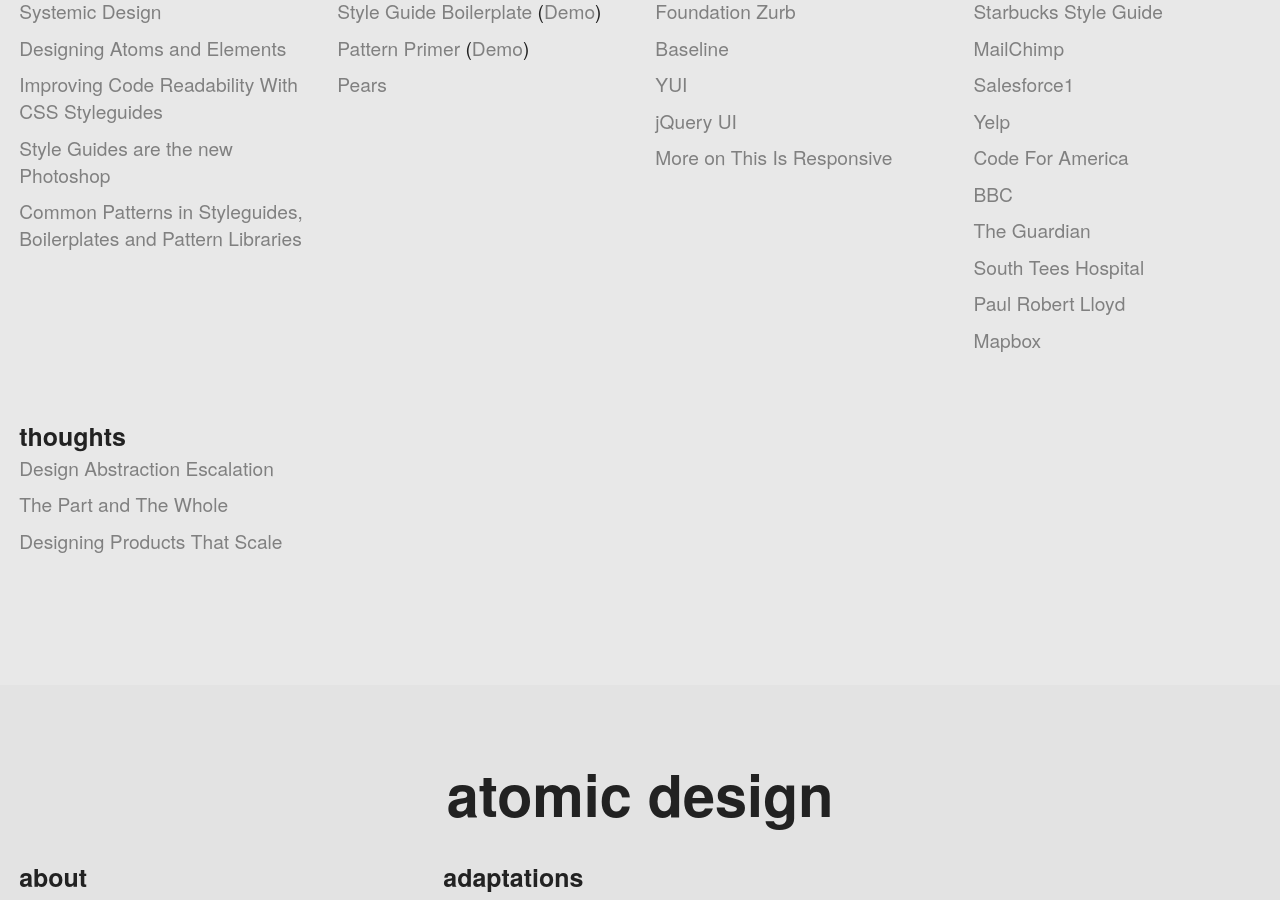
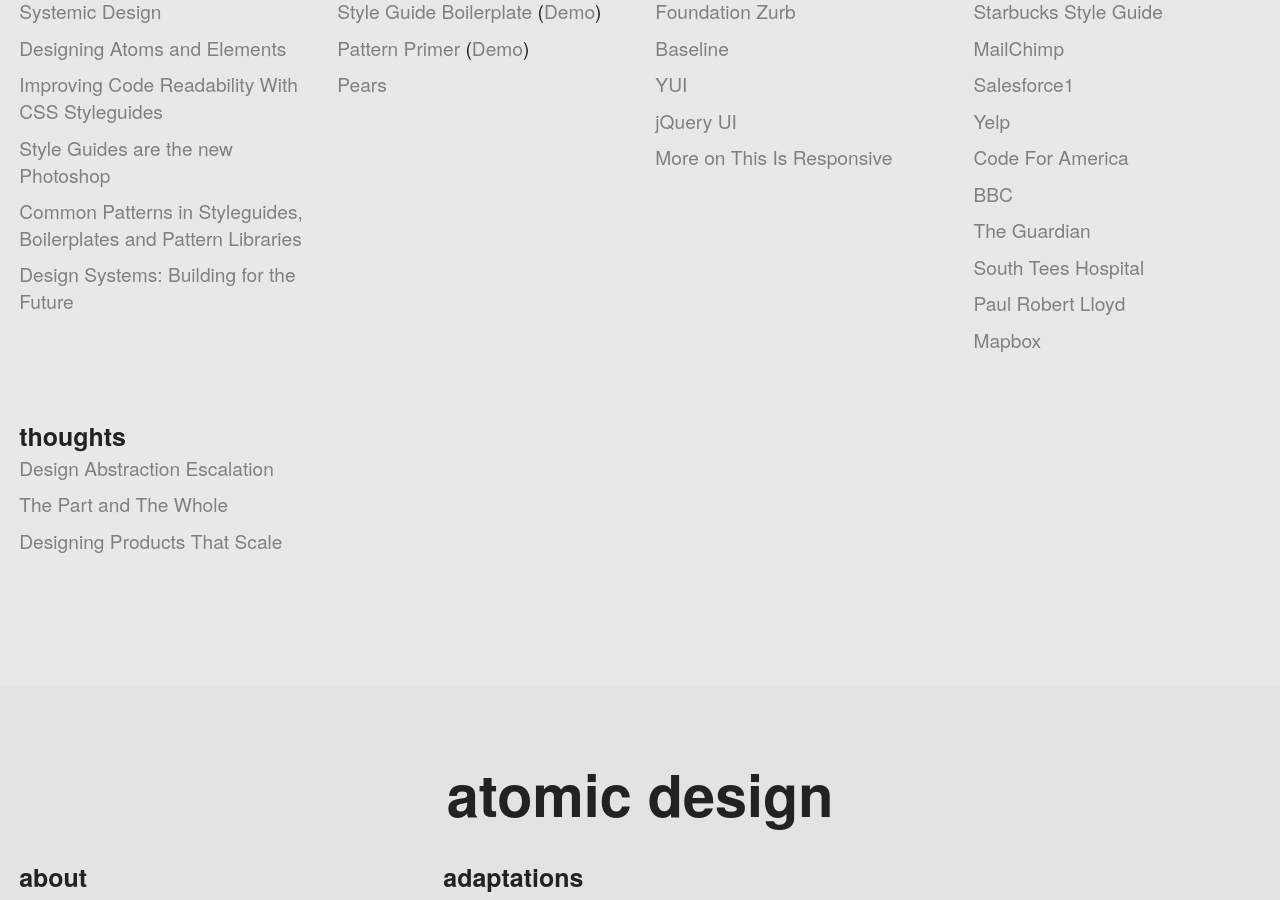
Before and after one commit to pattern-lab/website, a Jekyll site: the page built from patternlabsite/resources.html, in a window 1280 px wide and 900 px high, scrolled down 704 px. Built offline with Jekyll 4.4.1, drawn with Linux system fonts in a browser that asks for light colours; Markdown is read by kramdown in place of the engine named in the settings; comment, search, counter and statistics services are not loaded.

Commit message:
Added Design Systems: Building for the Future

```diff
--- a/patternlabsite/resources.html
+++ b/patternlabsite/resources.html
@@ -20,6 +20,7 @@
 				<li><a href="http://coding.smashingmagazine.com/2008/05/02/improving-code-readability-with-css-styleguides/">Improving Code Readability With CSS Styleguides</a></li>
 				<li><a href="http://www.slideshare.net/stephenhay/style-guides-are-the-new-photoshop-fronteers-2012">Style Guides are the new Photoshop</a></li>
 				<li><a href="http://blog.cloudfour.com/common-patterns/">Common Patterns in Styleguides, Boilerplates and Pattern Libraries</a></li>
+				<li><a href="http://css-tricks.com/design-systems-building-future">Design Systems: Building for the Future</a></li>
 			</ul>
 		</div>
 		<div class="gi" id="tools">
```
